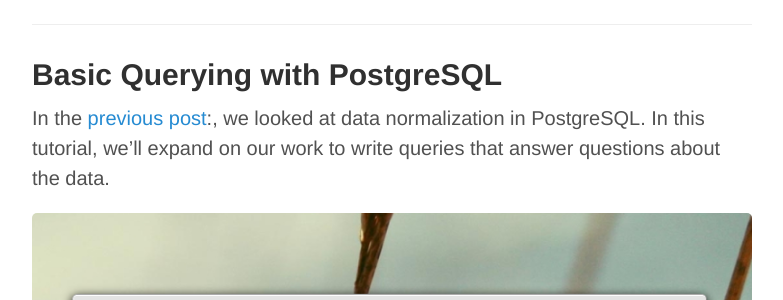
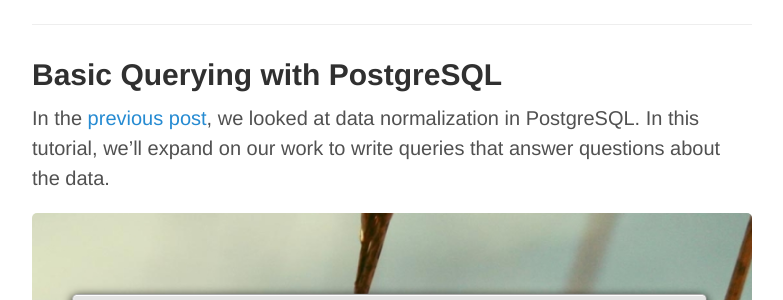
Before and after one commit to jonathanmann/jonathanmann.github.io, a Jekyll site: the page built from _posts/2015-11-07-basic-querying-tutorial.md, in a window 1280 px wide and 900 px high. Shown: the part 123-423 px from the top of the window, without its empty margins (248-1031 px from the left). Built offline with Jekyll 4.4.1, drawn with Linux system fonts in a browser that asks for light colours; comment, search, counter and statistics services are not loaded; part of the change alters nothing that is shown; some of the changed text lies outside the part shown.

```diff
--- a/_posts/2015-11-07-basic-querying-tutorial.md
+++ b/_posts/2015-11-07-basic-querying-tutorial.md
@@ -6,7 +6,7 @@ image: http://jonathanmann.github.io/public/img/vim_query.png
 excerpt: In the previous post, we looked at data normalization in PostgreSQL. In this tutorial, we'll expand on our work to write queries that answer questions about the data.
 ---
 
-In the [previous post](http://jonathanmann.github.io/2015/10/23/sql-normalization-tutorial/):, we looked at data normalization in PostgreSQL. In this tutorial, we'll expand on our work to write queries that answer questions about the data.
+In the [previous post](http://jonathanmann.github.io/2015/10/23/sql-normalization-tutorial/), we looked at data normalization in PostgreSQL. In this tutorial, we'll expand on our work to write queries that answer questions about the data.
 
 ![PostgreSQL](http://jonathanmann.github.io/public/img/vim_query.png)
 
@@ -35,9 +35,9 @@ Here are the results of our query:
     <tr>
       <th>id</th>
       <th>name</th>
-      <th>nationality_id</th>
-      <th>occupation_id</th>
-      <th>estimated_iq_score</th>
+      <th>n_id</th>
+      <th>o_id</th>
+      <th>e_iq</th>
       <th>o.id</th>
       <th>o.name</th>
       <th>n.id</th>
```
